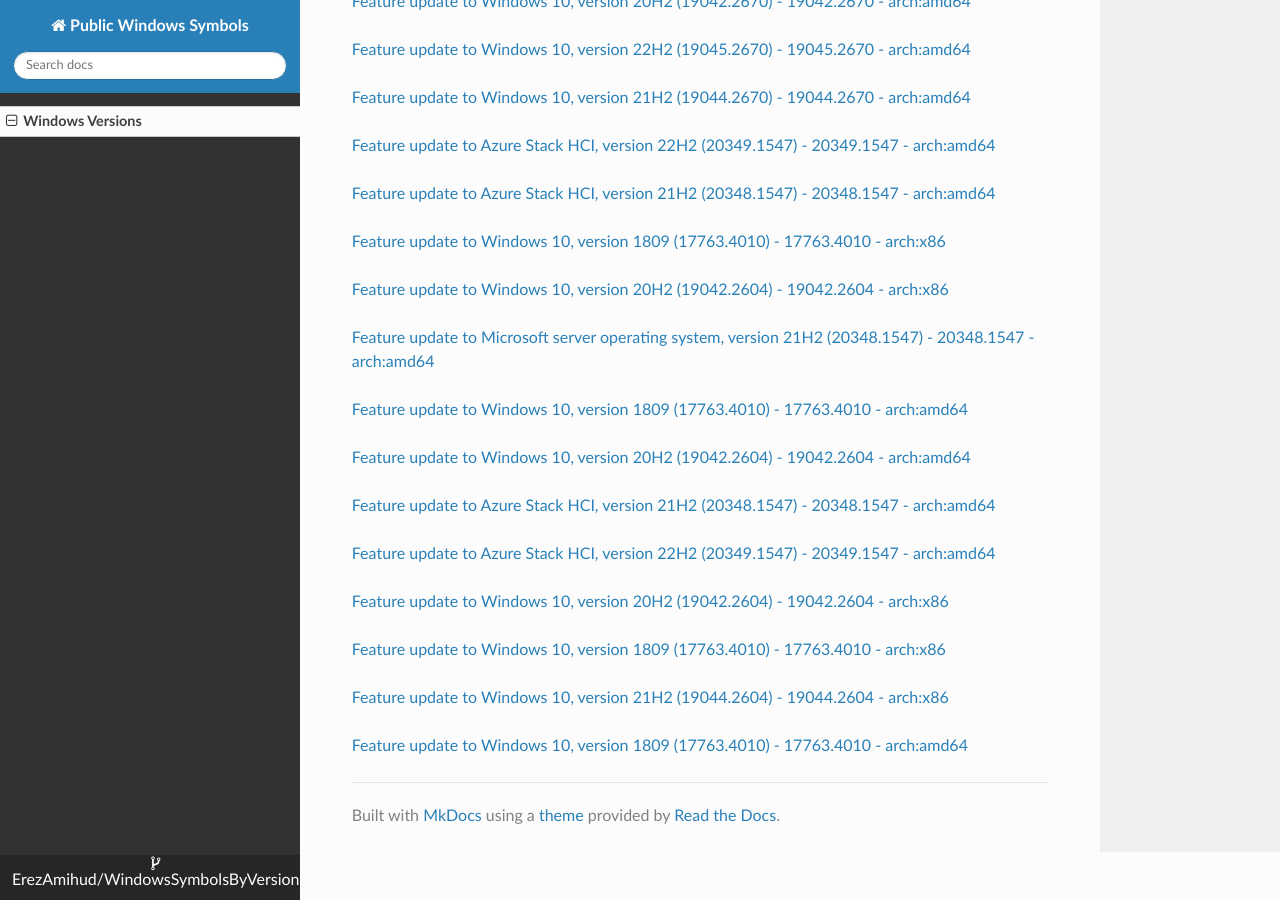
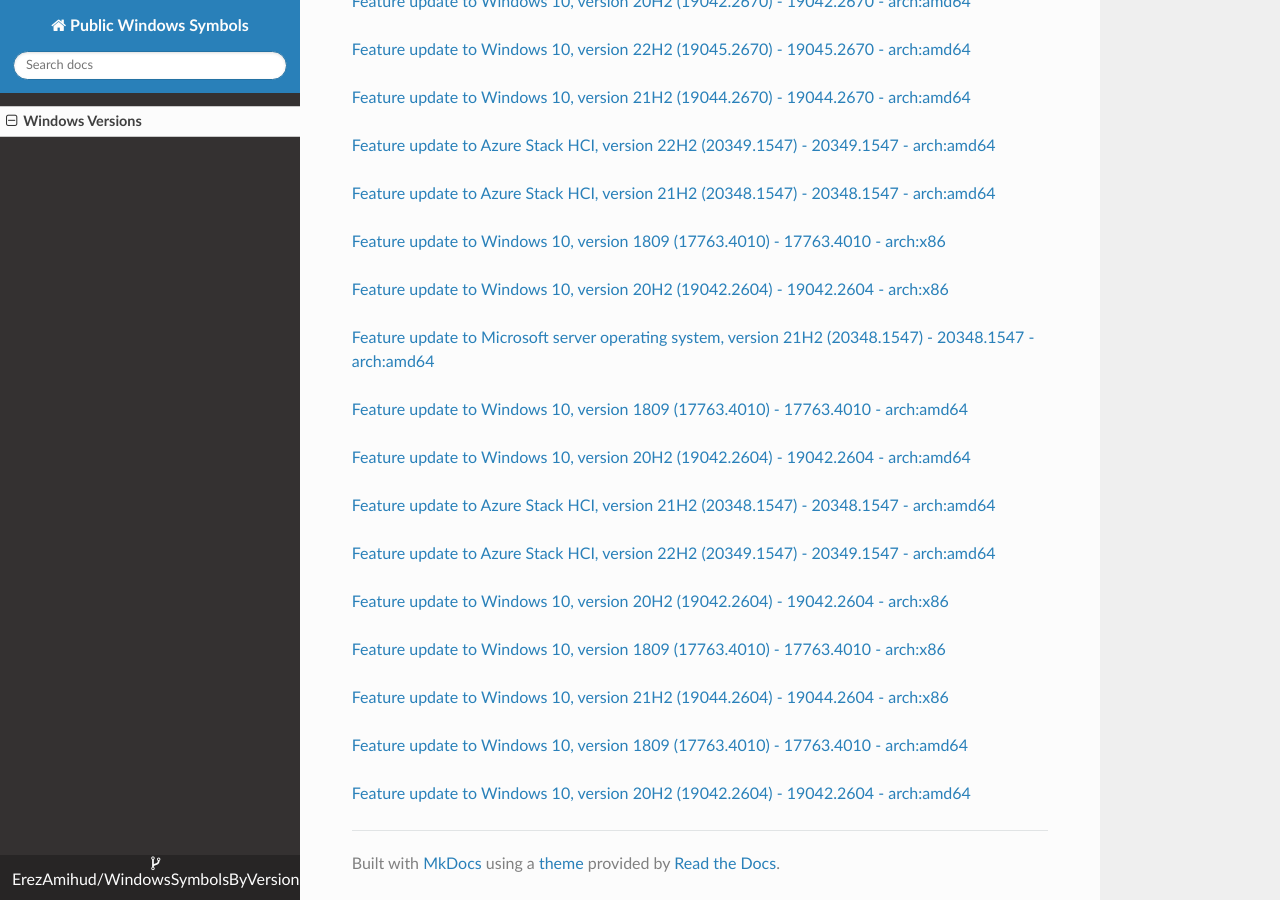
Before and after one commit to ErezAmihud/WindowsSymbolsByVersion, an MkDocs documentation site: the page built from docs/index.md, in a window 1280 px wide and 900 px high, scrolled down 39341 px. Built offline with MkDocs 1.6.1, drawn with Linux system fonts in a browser that asks for light colours; nearby versions of some CDN libraries.

Commit message:
Automated commit, add manifest for 1cf7ec69-1caf-4c29-be73-2601aa6655cf

```diff
--- a/docs/index.md
+++ b/docs/index.md
@@ -2293,3 +2293,6 @@
 
 
 [Feature update to Windows 10, version 1809 (17763.4010) - 17763.4010 - arch:amd64](https://github.com/ErezAmihud/WindowsSymbolsByVersion/blob/main/manifests/33e82e38-a1ee-463b-9e13-897394144478.manifest)
+
+
+[Feature update to Windows 10, version 20H2 (19042.2604) - 19042.2604 - arch:amd64](https://github.com/ErezAmihud/WindowsSymbolsByVersion/blob/main/manifests/1cf7ec69-1caf-4c29-be73-2601aa6655cf.manifest)
```
Also changed, not shown: process_builds.json (+1 -1 lines).
